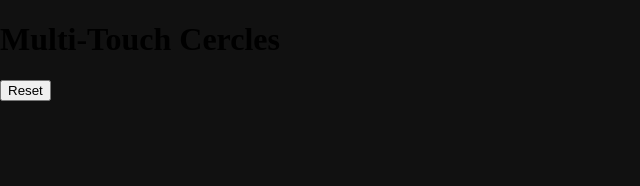
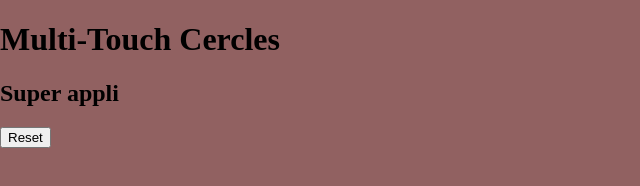
Before and after one commit to Rainelt/Tuco, a plain HTML site: page index.html in a window 1280 px wide. Shown: the whole page, without its empty margins (0-640 px from the left). Drawn offline with Linux system fonts and the light colour scheme.

Commit message:
first test

```diff
--- a/index.html
+++ b/index.html
@@ -8,6 +8,7 @@
 </head>
 <body>
     <h1>Multi-Touch Cercles</h1>
+    <h2>Super appli</h2>
     <button id="reset">Reset</button>
 
     <!-- Charger le script JavaScript à la fin pour éviter les erreurs -->
--- a/style.css
+++ b/style.css
@@ -1,7 +1,7 @@
 body {
     margin: 0;
     overflow: hidden;
-    background-color: #111;
+    background-color: #916161;
     touch-action: none;
 }
 .circle {
```
